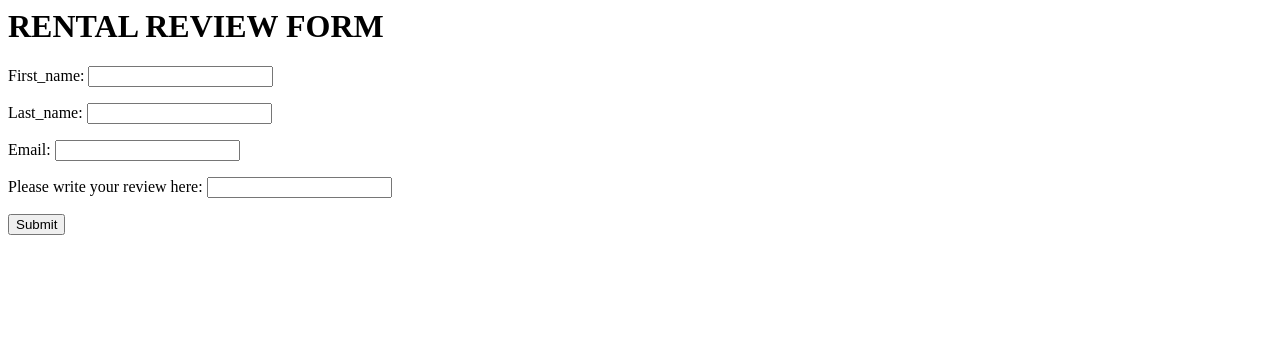
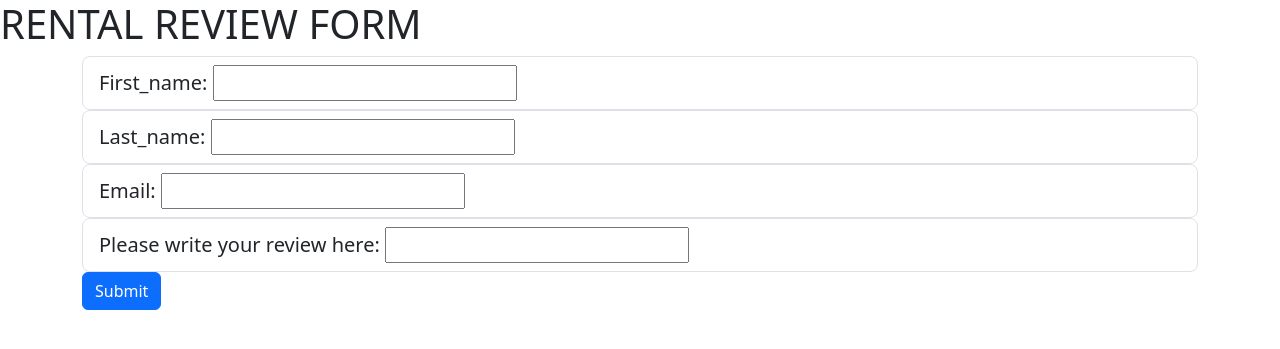
Before and after one commit to Symbiont23707/Django, a Django app: page /cars/rental_review/ in a window 1280 px wide. Shown: the top 349 px of the page. Run offline with Django 4.2, Linux system fonts and the light colour scheme.

Commit message:
django-forms-template-rendering(2/2)

```diff
--- a/Django Forms/mysite/cars/templates/cars/rental_review.html
+++ b/Django Forms/mysite/cars/templates/cars/rental_review.html
@@ -3,14 +3,24 @@
     <meta charset="UTF-8">
     <meta http-equiv="X-UA-Compatible" content="IE=edge">
     <meta name="viewport" content="width=device-width, initial-scale=1.0">
+    <link href="https://cdn.jsdelivr.net/npm/bootstrap@5.3.0-alpha1/dist/css/bootstrap.min.css" rel="stylesheet" integrity="sha384-GLhlTQ8iRABdZLl6O3oVMWSktQOp6b7In1Zl3/Jr59b6EGGoI1aFkw7cmDA6j6gD" crossorigin="anonymous">
+    <script src="https://cdn.jsdelivr.net/npm/bootstrap@5.3.0-alpha1/dist/js/bootstrap.bundle.min.js" integrity="sha384-w76AqPfDkMBDXo30jS1Sgez6pr3x5MlQ1ZAGC+nuZB+EYdgRZgiwxhTBTkF7CXvN" crossorigin="anonymous"></script>
     <title>Document</title>
 </head>
 <body>
+    <div>
     <h1>RENTAL REVIEW FORM</h1>
     <form method="POST">
         {% csrf_token %}
-        {{form.as_p}}
-        <input type="submit">
+        <div class="container">
+            {%for field in form%}
+                <div class="form-control form-control-lg">
+                    {{field.label_tag}}
+                    {{field}}
+                </div>
+            {% endfor %}
+            <input class="btn btn-primary" type="submit">
+        </div>
     </form>
 </body>
 </html>
```
